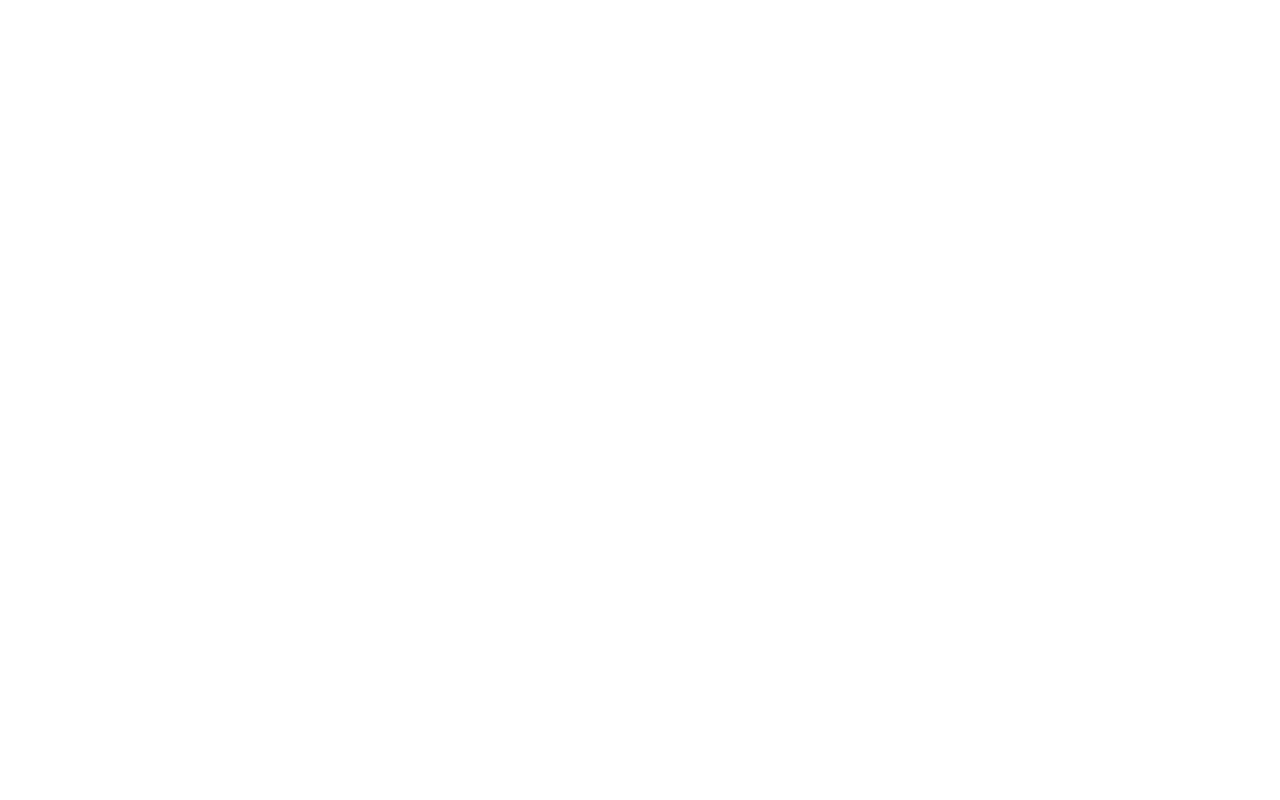
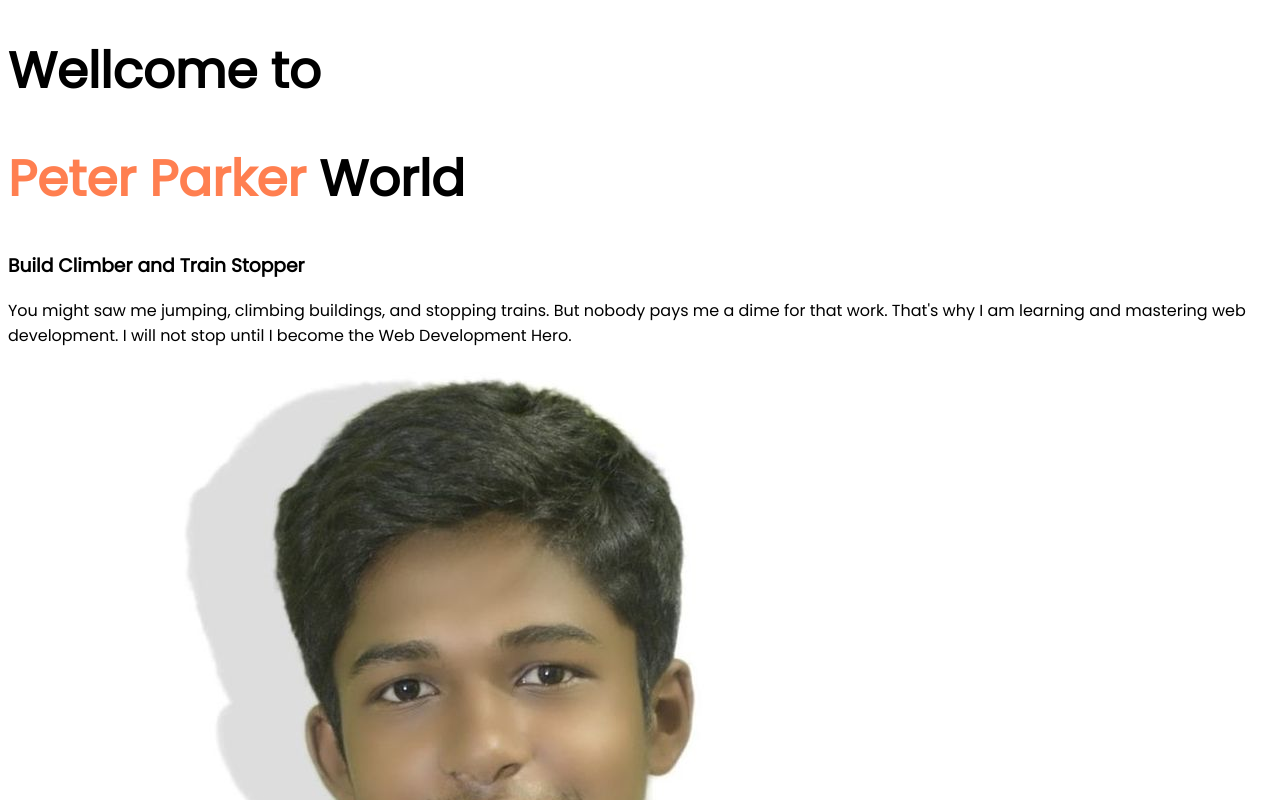
Before and after one commit to asifaib/developer-portfolio, a plain HTML site: page index.html in a window 1280 px wide. Shown: the top 800 px of the page. Drawn offline with Linux system fonts and the light colour scheme.

Commit message:
fast commit

```diff
--- a/index.html
+++ b/index.html
@@ -5,8 +5,19 @@
     <meta http-equiv="X-UA-Compatible" content="IE=edge">
     <meta name="viewport" content="width=device-width, initial-scale=1.0">
     <title>asifaib portfolio</title>
+    <link rel="stylesheet" href="style.css">
+    <link rel="preconnect" href="https://fonts.googleapis.com">
+    <link rel="preconnect" href="https://fonts.gstatic.com" crossorigin>
+    <link href="https://fonts.googleapis.com/css2?family=Poppins:ital@0;1&display=swap" rel="stylesheet">
 </head>
 <body>
-
+    <h1>Wellcome to </h1>
+    <h1><span class="colore">Peter Parker</span> World</h1>
+    <h3>Build Climber and Train Stopper</h3>
+    <p>You might saw me jumping, climbing buildings, and stopping trains.
+       But nobody pays me a dime for that work.
+       That's why I am learning and mastering web development.
+       I will not stop until I become the Web Development Hero.</p>
+       <img src="myimage.jpg" alt="">
 </body>
 </html>
--- a/style.css
+++ b/style.css
@@ -0,0 +1,9 @@
+body {
+  font-family: "Poppins", sans-serif;
+}
+h1 {
+  font-size: 50px;
+}
+.colore {
+  color: coral;
+}
```
Also changed, not shown: myimage.jpg (added).
